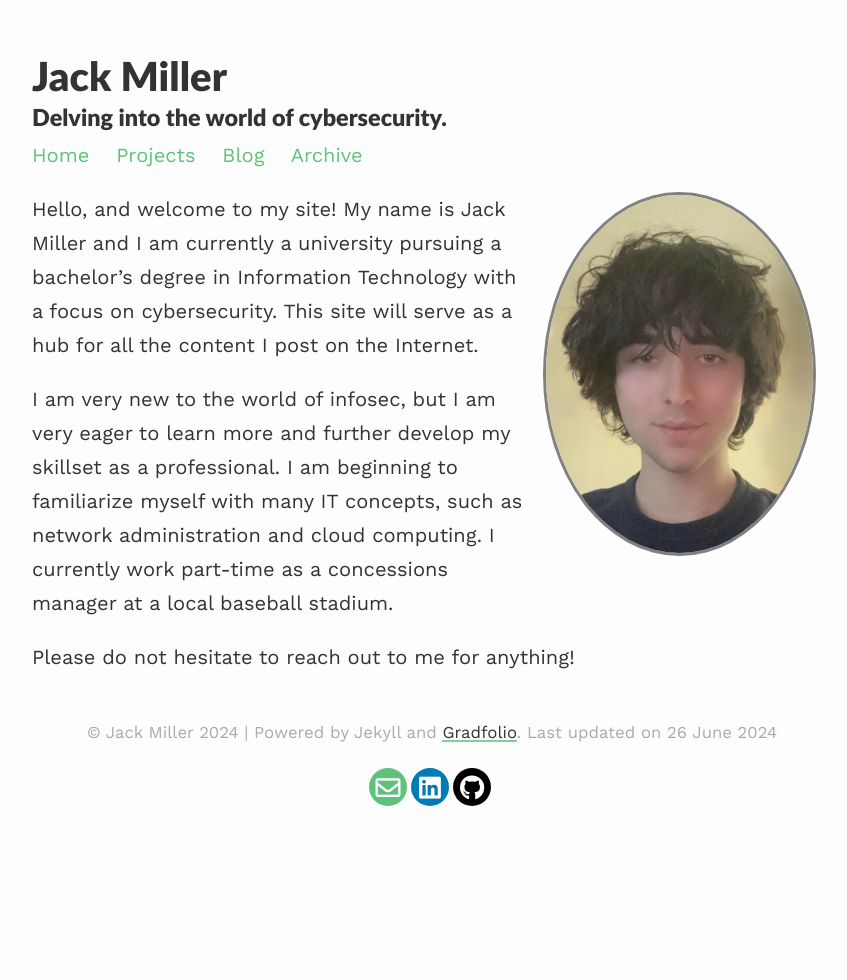
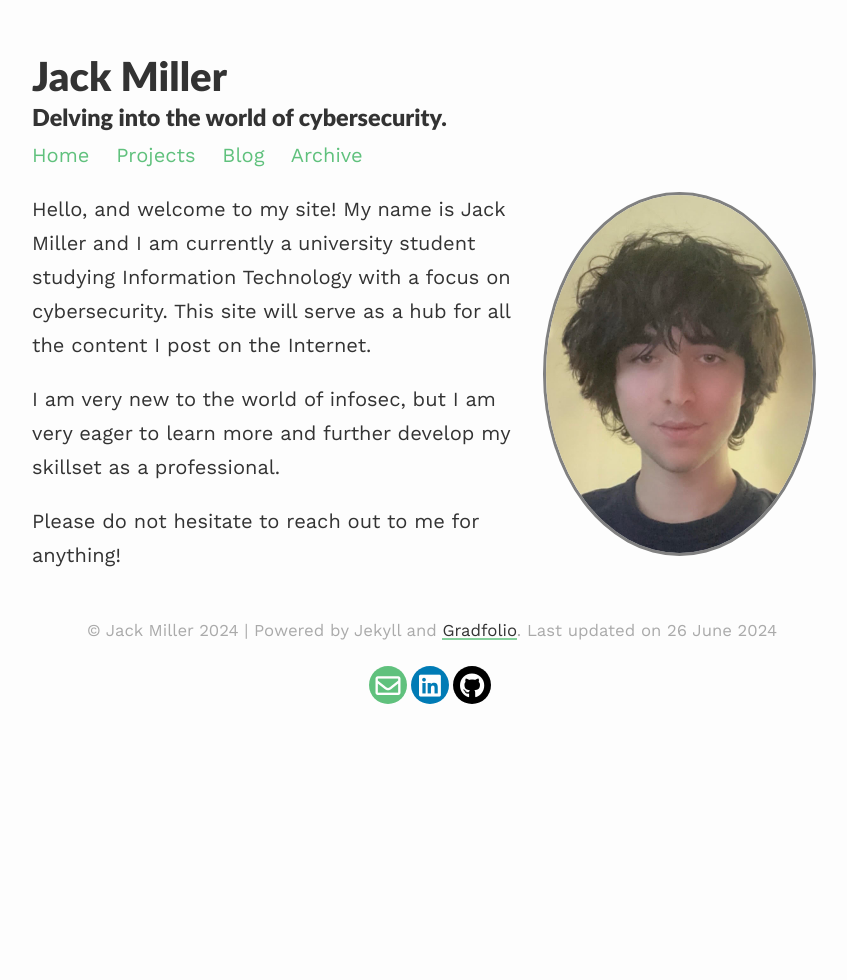
Before and after one commit to jackdmiller/jackdmiller.github.io, a Jekyll site: the page built from index.md, in a window 1280 px wide. Shown: the whole page, without its empty margins (208-1055 px from the left). Built offline with Jekyll 4.4.1, drawn with Linux system fonts in a browser that asks for light colours; nearby versions of some CDN libraries.

Commit message:
Update index.md

```diff
--- a/index.md
+++ b/index.md
@@ -7,8 +7,8 @@ profile:
 published: true
 ---
 
-Hello, and welcome to my site! My name is Jack Miller and I am currently a university pursuing a bachelor's degree in Information Technology with a focus on cybersecurity. This site will serve as a hub for all the content I post on the Internet.
+Hello, and welcome to my site! My name is Jack Miller and I am currently a university student studying Information Technology with a focus on cybersecurity. This site will serve as a hub for all the content I post on the Internet.
 
-I am very new to the world of infosec, but I am very eager to learn more and further develop my skillset as a professional. I am beginning to familiarize myself with many IT concepts, such as network administration and cloud computing. I currently work part-time as a concessions manager at a local baseball stadium.
+I am very new to the world of infosec, but I am very eager to learn more and further develop my skillset as a professional.
 
 Please do not hesitate to reach out to me for anything!
```
